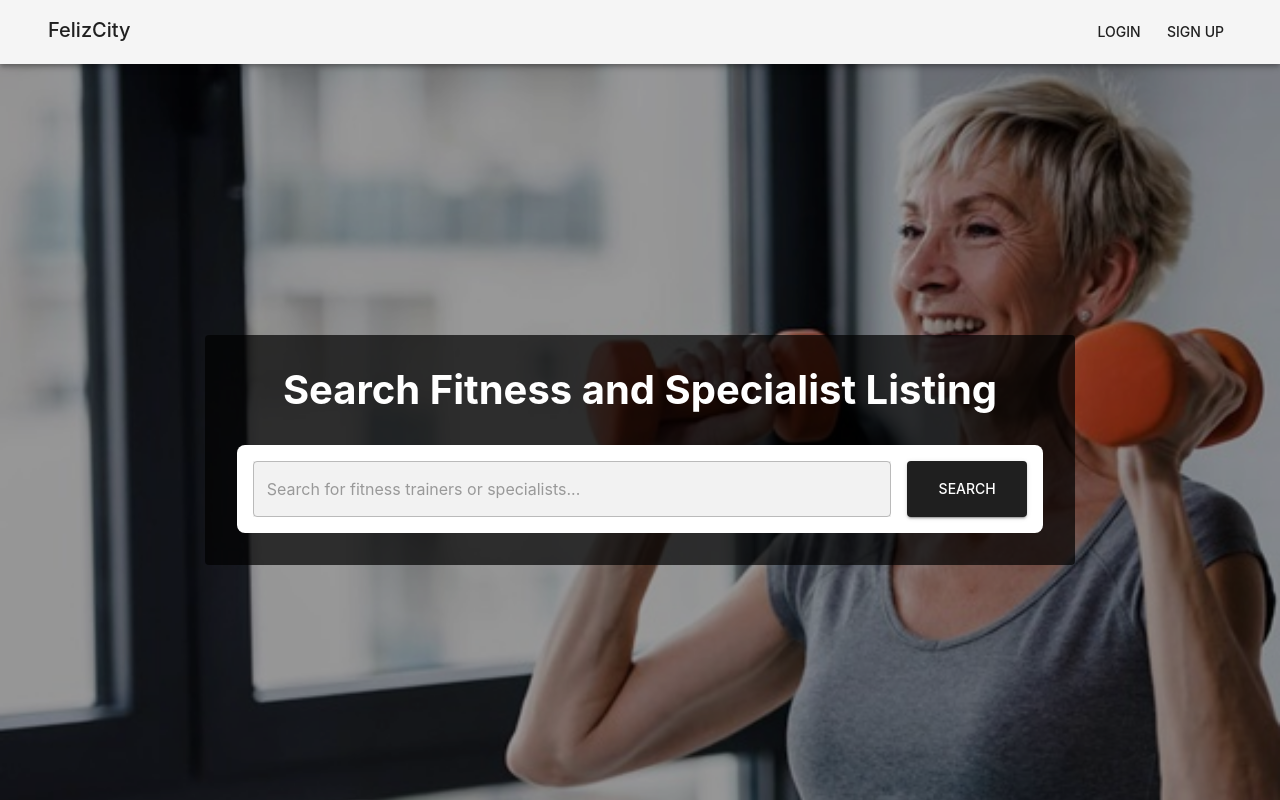
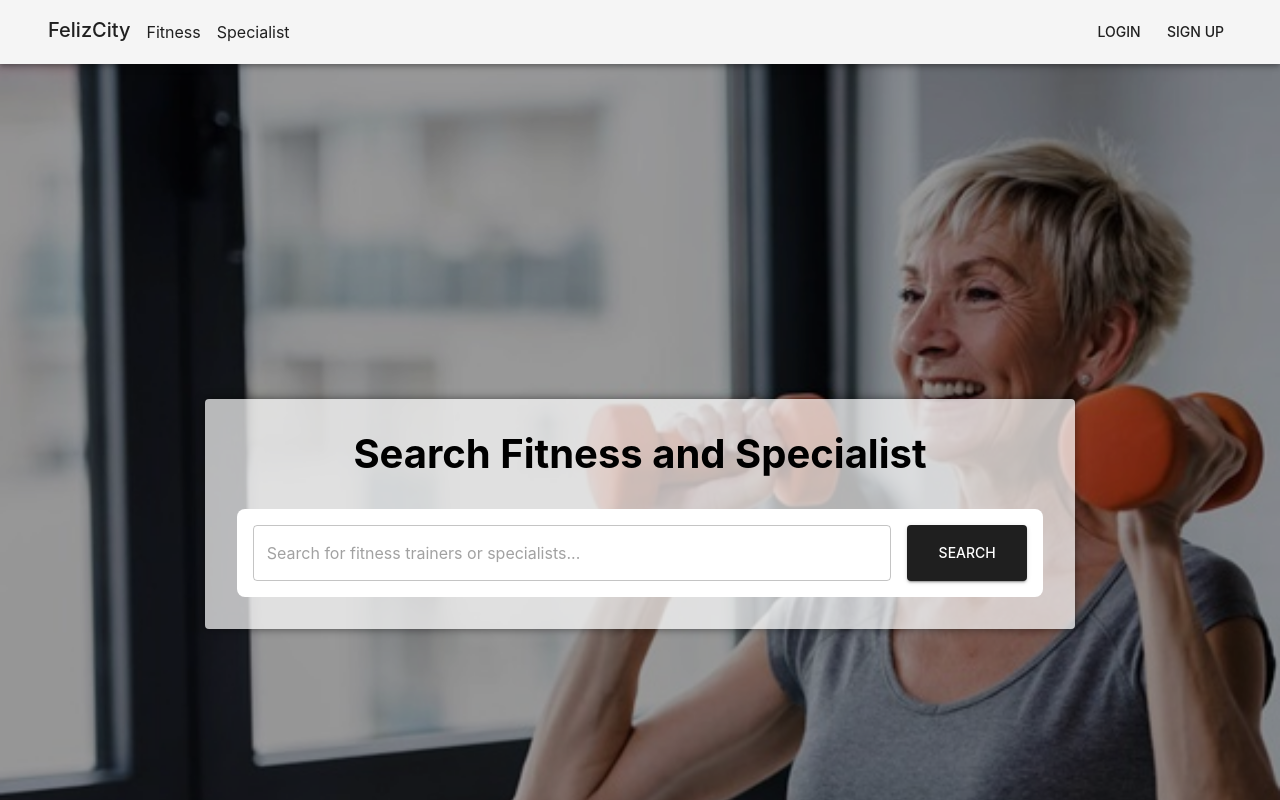
Before and after one commit to beiryu/rome, a React (Create React App) app in the folder client/: page / in a window 1280 px wide. Shown: the top 800 px of the page. Built offline with nearby package versions, Linux system fonts and the light colour scheme.

Commit message:
refactor: enhance App layout with Box component for better structure; update Header and Hero styles for improved UI consistency

```diff
--- a/client/src/App.js
+++ b/client/src/App.js
@@ -1,6 +1,6 @@
 import React from "react";
 import { BrowserRouter as Router, Routes, Route } from "react-router-dom";
-import { ThemeProvider, createTheme } from "@mui/material";
+import { ThemeProvider, createTheme, Box } from "@mui/material";
 import Header from "./components/Header";
 import Footer from "./components/Footer";
 import Hero from "./components/Hero";
@@ -46,13 +46,25 @@ const App = () => {
       <Router>
         <div className="App">
           <Header />
+          <Box
+            sx={{
+              paddingTop: "64px",
+              minHeight: "100vh",
+              display: "flex",
+              flexDirection: "column",
+            }}
+          >
             <Routes>
               <Route path="/" element={<Hero />} />
               <Route path="/fitness-listing" element={<FitnessListing />} />
-            <Route path="/specialist-listing" element={<SpecialistListing />} />
+              <Route
+                path="/specialist-listing"
+                element={<SpecialistListing />}
+              />
               <Route path="/fitness-listing/:id" element={<FitnessDetail />} />
             </Routes>
             <Footer />
+          </Box>
         </div>
       </Router>
     </ThemeProvider>
--- a/client/src/components/Header.js
+++ b/client/src/components/Header.js
@@ -27,7 +27,7 @@ const Header = () => {
             >
               FelizCity
             </Typography>
-            {/* <Typography
+            <Typography
               component={Link}
               to="/fitness-listing"
               sx={{
@@ -37,7 +37,7 @@ const Header = () => {
                 alignItems: "center",
               }}
             >
-              Fitness Listing
+              Fitness
             </Typography>
             <Typography
               component={Link}
@@ -49,8 +49,8 @@ const Header = () => {
                 alignItems: "center",
               }}
             >
-              Specialist Listing
-            </Typography> */}
+              Specialist
+            </Typography>
           </Box>
 
           <Box sx={{ display: "flex", gap: 1 }}>
--- a/client/src/components/Hero.js
+++ b/client/src/components/Hero.js
@@ -9,7 +9,7 @@ const Hero = () => {
         <Box
           className="hero-content"
           sx={{
-            backgroundColor: "rgba(0, 0, 0, 0.7)",
+            backgroundColor: "rgba(255, 255, 255, 0.7)",
             padding: {
               xs: 2,
               sm: 3,
@@ -22,13 +22,14 @@ const Hero = () => {
             },
             margin: "0 auto",
             borderRadius: 1,
+            boxShadow: "0 0 10px 0 rgba(0, 0, 0, 0.5)",
           }}
         >
           <Typography
             variant="h1"
             className="hero-title"
             sx={{
-              color: "white",
+              color: "black",
               marginBottom: "2rem",
               fontSize: {
                 xs: "1.5rem",
@@ -37,7 +38,7 @@ const Hero = () => {
               },
             }}
           >
-            Search Fitness and Specialist Listing
+            Search Fitness and Specialist
           </Typography>
 
           <Box
@@ -56,7 +57,7 @@ const Hero = () => {
               fullWidth
               placeholder="Search for fitness trainers or specialists..."
               variant="outlined"
-              sx={{ backgroundColor: "#f2f2f2" }}
+              sx={{ backgroundColor: "inherit" }}
             />
             <Button
               variant="contained"
--- a/client/src/styles/Hero.css
+++ b/client/src/styles/Hero.css
@@ -6,9 +6,7 @@
   display: flex;
   align-items: center;
   position: relative;
-  max-width: 1600px;
   min-height: 900px;
-  margin: 0 auto;
 }
 
 .hero::before {
```
Lines whose indentation alone changed are shown as unchanged.
